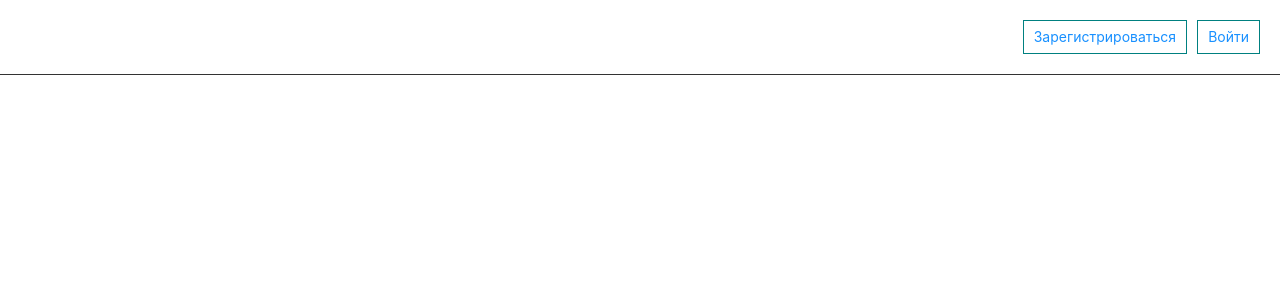
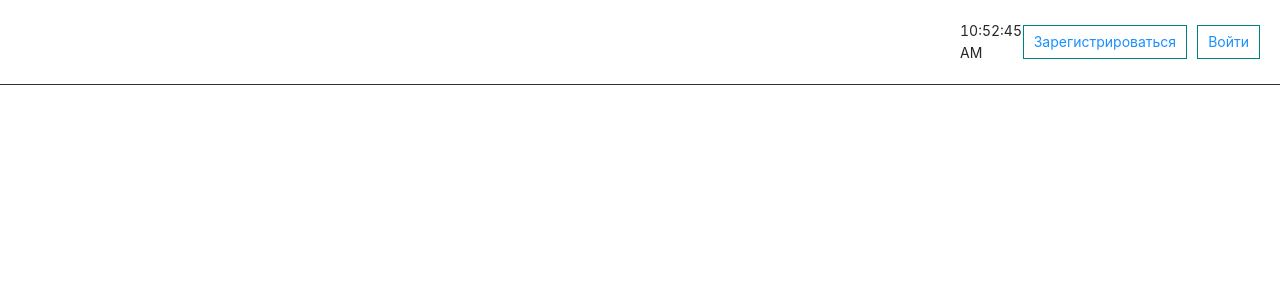
Before and after one commit to cloudy969/reqres-app, a React (Create React App) app: page / in a window 1280 px wide. Shown: the top 300 px of the page. Built offline with nearby package versions, Linux system fonts and the light colour scheme.

Commit message:
added clock

```diff
--- /dev/null
+++ b/src/Components/Header/Clock/Clock.jsx
@@ -0,0 +1,8 @@
+import React from "react";
+
+const Clock = ({time}) => {
+
+  return <div>{time}</div>;
+};
+
+export default Clock;
--- a/src/Components/Header/Header.jsx
+++ b/src/Components/Header/Header.jsx
@@ -1,23 +1,38 @@
-import React, { useContext } from 'react';
-import style from './Header.module.css'
+import React, { useContext, useEffect, useState } from "react";
+
+import { isAuthContext } from "../../Context/Context";
 import AuthBlock from "./AuthBlock/AuthBlock";
 import LogoutBlock from "./LogoutBlock/LogoutBlock";
-import {isAuthContext} from "../../Context/Context";
 import Navbar from "./Navbar/Navbar";
+import Clock from "./Clock/Clock";
+import style from "./Header.module.css";
 
 const Header = () => {
+  const [isAuth, setIsAuth] = useContext(isAuthContext);
+  const [time, setTime] = useState(new Date().toLocaleTimeString());
 
-    const [isAuth, setIsAuth] = useContext(isAuthContext);
+  useEffect(() => {
+    setInterval(() => setTime(new Date().toLocaleTimeString()), 1000);
+  }, []);
 
   return (
     <header className={style.header}>
-            {isAuth &&
+      {isAuth && (
         <>
           <Navbar />
+          <div className={style.userBlock}>
+            <Clock time={time} />
             <LogoutBlock setIsAuth={setIsAuth} />
+          </div>
         </>
-            }
-            {!isAuth && <AuthBlock />}
+      )}
+
+      {!isAuth && (
+        <div className={style.authBlock}>
+          <Clock time={time} />
+          <AuthBlock />
+        </div>
+      )}
     </header>
   );
 };
--- a/src/Components/Header/Header.module.css
+++ b/src/Components/Header/Header.module.css
@@ -17,3 +17,17 @@
     margin-left: auto;
     margin-right: 10px;
 }
+
+.userBlock {
+    display: flex;
+    width: 150px;
+    justify-content: space-between;
+    align-items: center;
+}
+
+.authBlock {
+    display: flex;
+    width: 300px;
+    margin-left: auto;
+    align-items: center;
+}
```
Also changed, not shown: src/Components/Header/Clock/Clock.module.css (added). Lines whose indentation alone changed are shown as unchanged.
